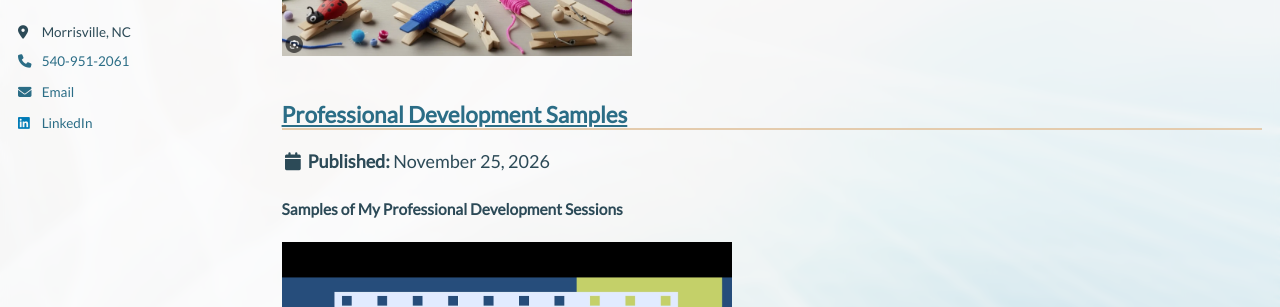
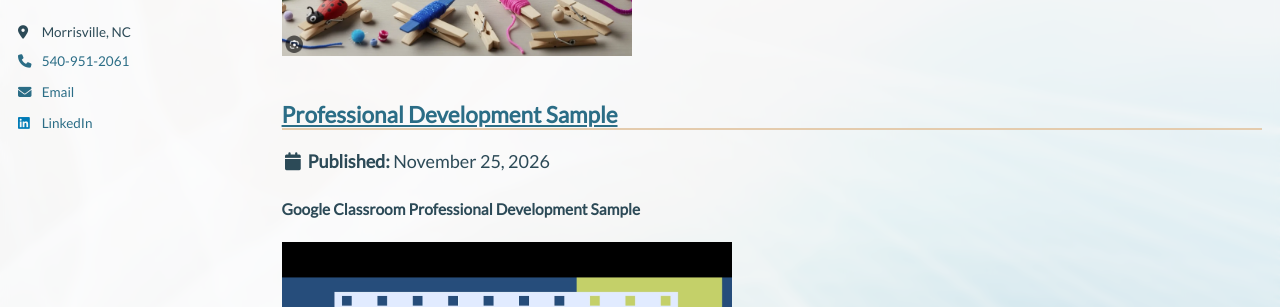
Before and after one commit to rfabdelmagid/rfabdelmagid.github.io, a Jekyll site: the page built from _pages/portfolio.html, in a window 1280 px wide and 1170 px high. Shown: the part 418-725 px from the top of the window. Built offline with Jekyll 4.4.1, drawn with Linux system fonts in a browser that asks for light colours; a script bundle is joined from its source files by our own code; a style sheet for code colours, icons or effects is not loaded.

Commit message:
Update portfolio-2.md

```diff
--- a/_portfolio/portfolio-2.md
+++ b/_portfolio/portfolio-2.md
@@ -1,6 +1,6 @@
 ---
-title: "Professional Development Samples"
-excerpt: "<strong style='font-size: 1.15em;'>Samples of My Professional Development Sessions</strong><br/><br/><img src='/images/trainer.png' alt='Professional Development Samples' style='max-width: 450px; height: auto;'>"
+title: "Professional Development Sample"
+excerpt: "<strong style='font-size: 1.15em;'>Google Classroom Professional Development Sample</strong><br/><br/><img src='/images/trainer.png' alt='Professional Development Samples' style='max-width: 450px; height: auto;'>"
 collection: portfolio
 ---
 
```
